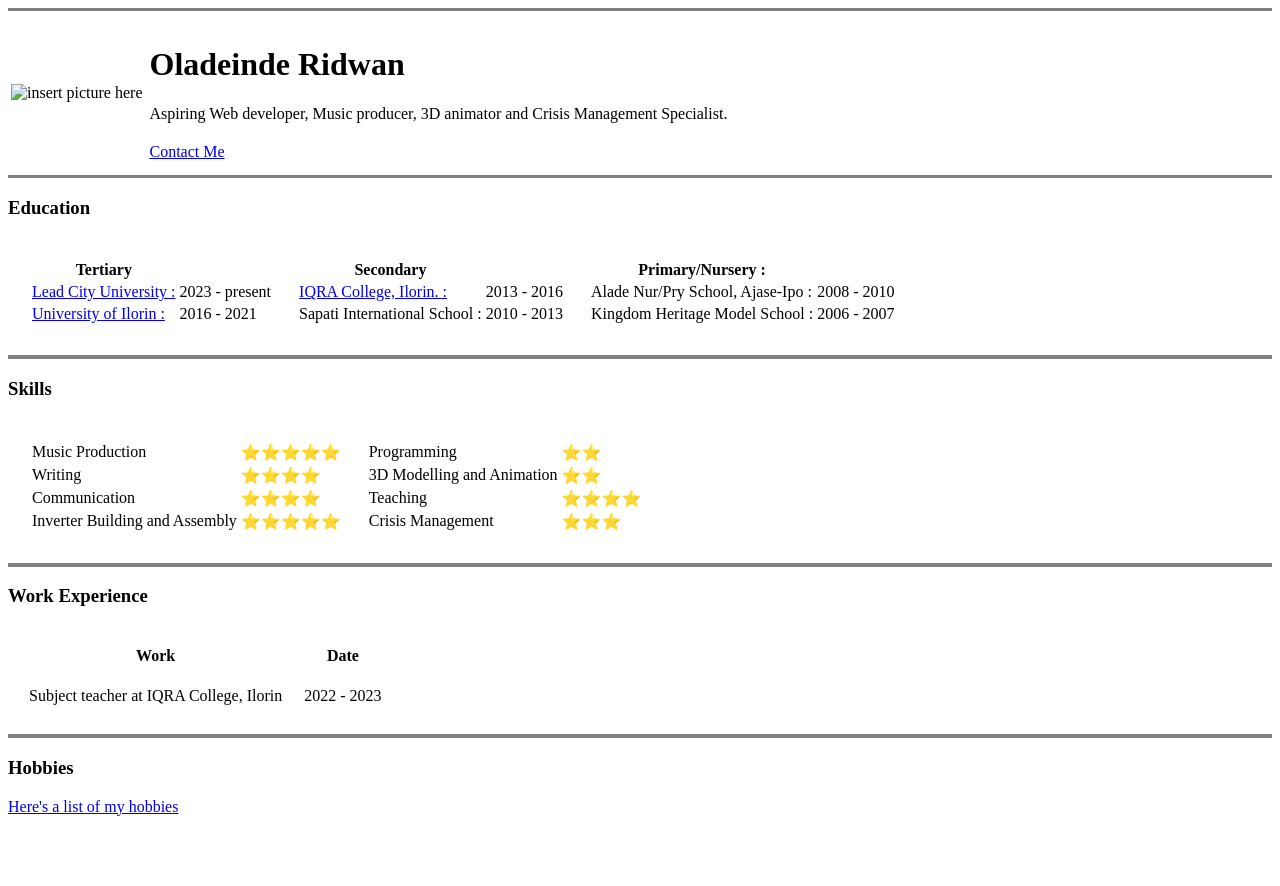
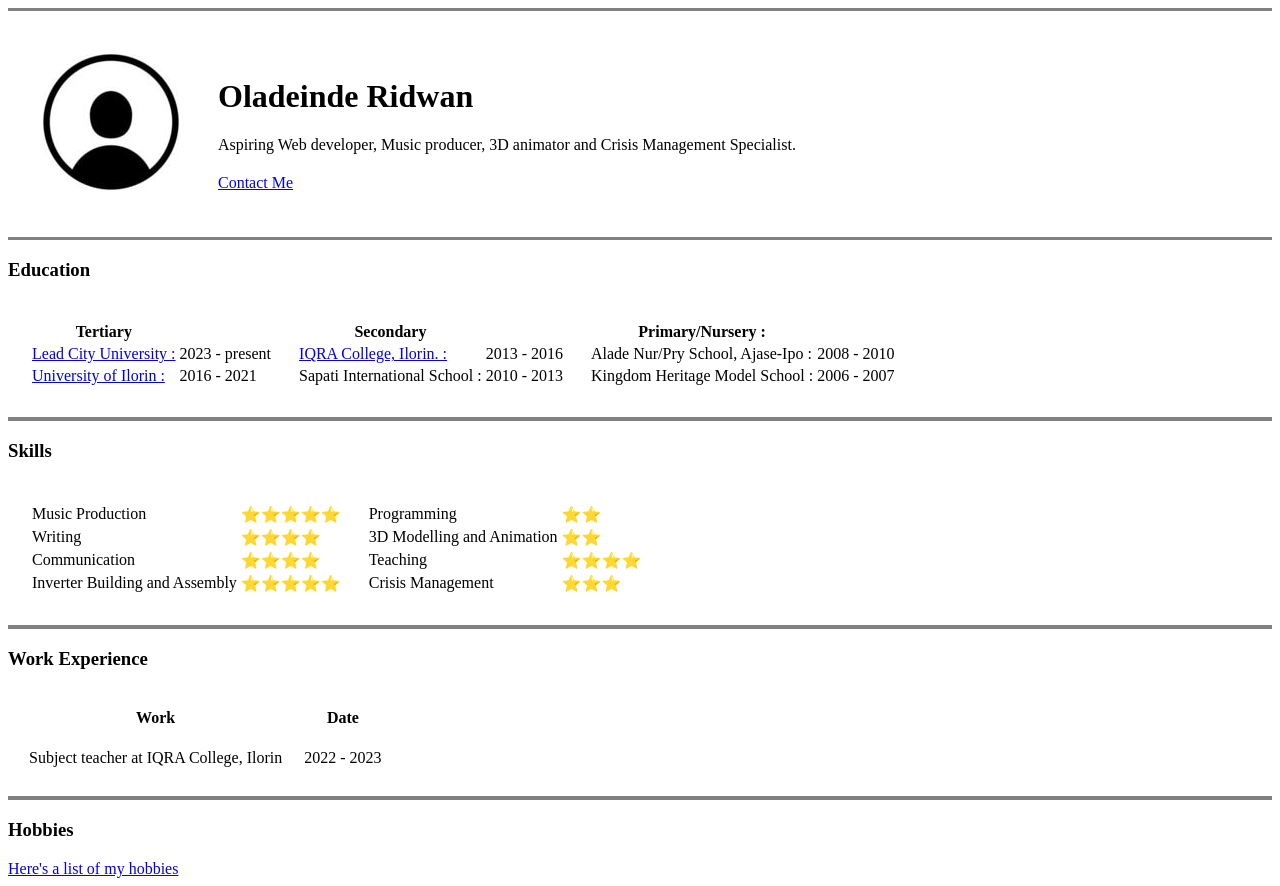
Before and after one commit to lo-lu/cv, a plain HTML site: page index.html in a window 1280 px wide. Before the commit the page ends 824 px from the top, so only its background shows below. Drawn offline with Linux system fonts and the light colour scheme.

Commit message:
Update index.html

```diff
--- a/index.html
+++ b/index.html
@@ -8,7 +8,7 @@
     <hr size="3" noshade>
     <table>
         <tr>
-            <td><img src="Udemy course/default2.PNG" alt="insert picture here"></td>
+            <td><img src="default2.PNG" alt="insert picture here"></td>
             <td>
                 <table>
                     <tr>
```
